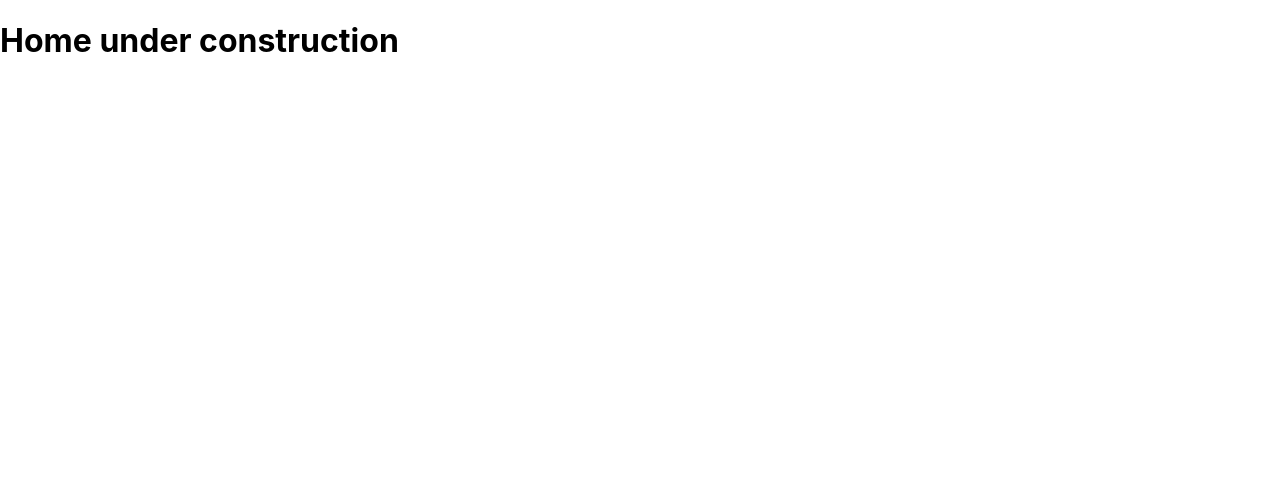
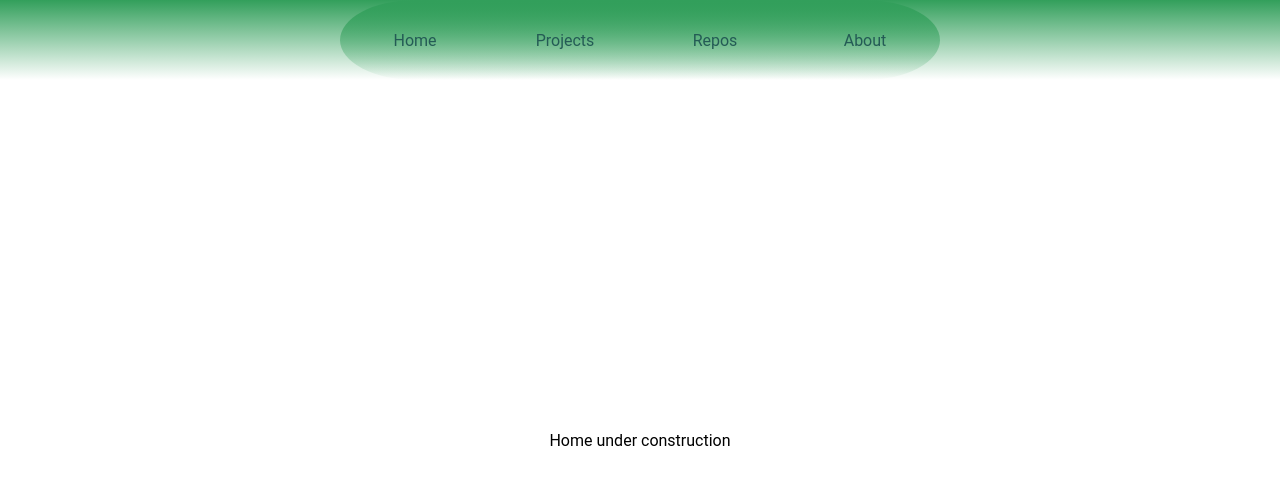
Before and after one commit to mijail-febres/home, a React (Create React App) app: page /#/ in a window 1280 px wide. Shown: the top 484 px of the page. Built offline with nearby package versions, Linux system fonts and the light colour scheme.

Commit message:
header skeleton

```diff
--- a/package.json
+++ b/package.json
@@ -12,6 +12,7 @@
     "react-router": "^5.0.0",
     "react-router-dom": "^5.0.0",
     "react-scripts": "4.0.3",
+    "styled-components": "^5.3.3",
     "web-vitals": "^1.0.1"
   },
   "scripts": {
--- /dev/null
+++ b/src/Components/Header/Header.jsx
@@ -0,0 +1,15 @@
+import React from "react";
+import HeaderContainer from "./HeaderStyles";
+
+const Header = (props) => {
+    return (
+        <HeaderContainer>
+            <button className='buttonCategories'>Home</button>
+            <button className='buttonCategories'>Projects</button>
+            <button className='buttonCategories'>Repos</button>
+            <button className='buttonCategories'>About</button>
+        </HeaderContainer>
+    )
+}
+
+export default Header;
--- /dev/null
+++ b/src/Components/Header/HeaderStyles.js
@@ -0,0 +1,45 @@
+import styled from "styled-components";
+
+const HeaderContainer = styled.div`
+    width: 100%;
+    height: 100%;
+    background-image: linear-gradient(${props => props.theme.greenColor}, transparent);
+    display: flex;
+    flex-direction: row;
+    justify-content: center;
+    align-items: center;
+    * {
+        border: none;
+        padding: none;
+        display: flex;
+        /* flex-direction: column; */
+        box-sizing: content-box;
+    }
+
+    .buttonCategories {
+        transition: 0.5s;
+        background-image: linear-gradient(${props => props.theme.greenColor}, transparent);
+        background-color: transparent;
+        width: 150px;
+        height: 100%;
+        font-size: 16px;
+        color: ${props => props.theme.darkGreenColor};
+        background-size: 200% auto;
+        :hover{
+            cursor: pointer;
+            background-image: linear-gradient(${props => props.theme.lightGreenColor}, transparent);
+            color: ${props => props.theme.grayColor};
+            text-decoration: underline;
+        }
+    }
+    .buttonCategories:last-child {
+        border-top-right-radius:50%;
+        border-bottom-right-radius:50%;
+    }
+    .buttonCategories:first-child {
+        border-top-left-radius:50%;
+        border-bottom-left-radius:50%;
+    }
+`;
+
+export default HeaderContainer;
--- /dev/null
+++ b/src/GlobalStyles/Styles.js
@@ -0,0 +1,40 @@
+import { createGlobalStyle } from 'styled-components';
+
+
+export const GlobalStyle = createGlobalStyle`
+    * {
+        margin: 0;
+        color: black;
+        outline: none;
+        padding: 0;
+        border: 0;
+        font-size: 16px;
+        font-family: Roboto, sans-serif;
+        font-weight: normal;
+        box-sizing: border-box;
+    }
+`
+
+export const defaultTheme = {
+
+    // Colors:
+    blackColor: '#121212',
+    aquaColor: '#8affc1',
+    greenColor: '#329f5b',
+    greenColorTransparent: 'rgba(50, 159, 91, 0.75)',
+    brightGreenColor: '#5fff67',
+    lightGreenColor: '#32b15b',
+    darkGreenColor: '#245b55',
+    grayColor: '#f5f5f5',
+    grayColorTransparent: 'rgba(245, 245, 245, 0.75)',
+    grayColorGradient: 'linear-gradient(0deg, rgba(245,245,245,1) 40%, rgba(245,245,245,0.5) 90%)',
+    darkGreyColor: '#A5A5A5',
+    haloGreen: '#32bf38',
+
+    oldBlueColor: '#5D61F6',
+
+    fontSizeS: "10px",
+    fontSizeM: "14px",
+    fontSizeL: "20px",
+
+}
--- a/src/Pages/Home/Home.jsx
+++ b/src/Pages/Home/Home.jsx
@@ -1,8 +1,16 @@
+import HomeContainer from "./HomeStyles";
+import Header from "../../Components/Header/Header";
+
 const Home = () => {
     return (
-        <div>
-            <h1>Home under construction</h1>
-        </div>
+        <HomeContainer>
+            <div id='headerContainer'>
+                <Header/>
+            </div>
+            <div id='bodyContainer'>
+                <h1>Home under construction</h1>
+            </div>
+        </HomeContainer>
     )
 }
 
--- a/src/Pages/Home/HomeStyles.js
+++ b/src/Pages/Home/HomeStyles.js
@@ -0,0 +1,22 @@
+import styled from "styled-components";
+
+const HomeContainer = styled.div`
+    width: 100vw;
+    height: 100vh;
+    * {
+        display: flex;
+        flex-direction: column;
+        justify-content: center;
+        align-items: center;
+    }
+    #headerContainer{
+        width: 100%;
+        height: 80px;
+    }
+    #bodyContainer{
+        width: 100%;
+        height: calc(100vh - 80px);
+    }
+`;
+
+export default HomeContainer;
--- a/src/index.js
+++ b/src/index.js
@@ -4,12 +4,17 @@ import './index.css';
 import App from './App';
 import reportWebVitals from './reportWebVitals';
 import {HashRouter as Router} from 'react-router-dom';
+import {GlobalStyle, defaultTheme} from "./GlobalStyles/Styles";
+import {ThemeProvider} from "styled-components";
 
 ReactDOM.render(
   <React.StrictMode>
-    <Router>
-      <App />
-    </Router>
+    <ThemeProvider theme={defaultTheme}>
+    <GlobalStyle/>
+      <Router>
+        <App />
+      </Router>
+    </ThemeProvider>
   </React.StrictMode>,
   document.getElementById('root')
 );
```
Also changed, not shown: src/App.js (+2 -6 lines), 2 other files (tests, documents, lock files or other folders).
